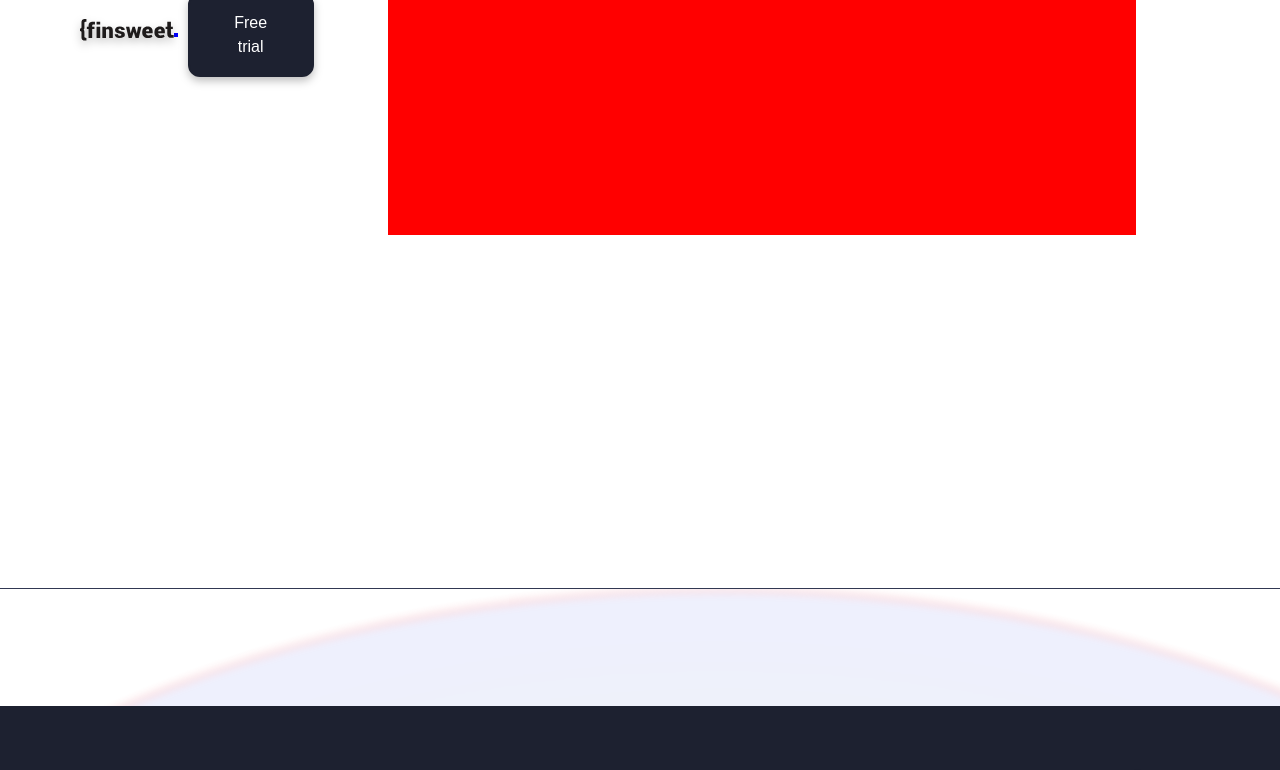
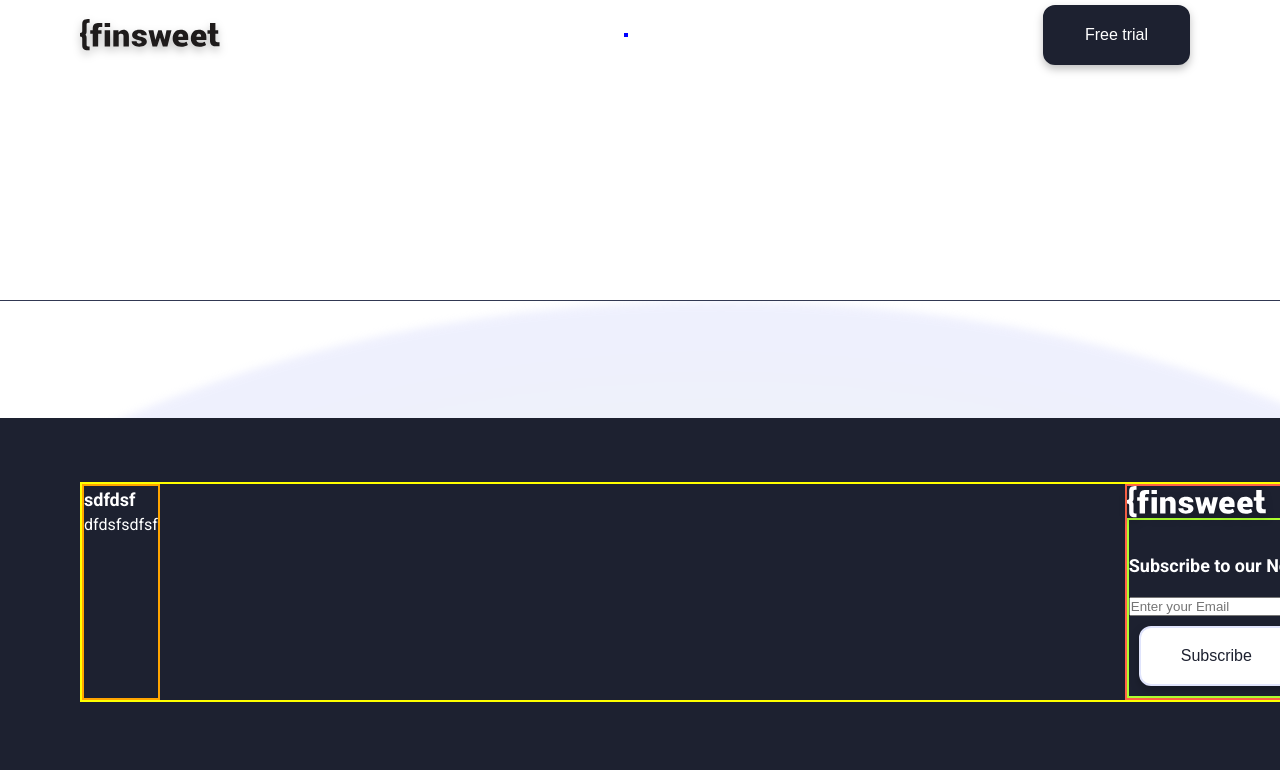
Before and after one commit to F-Agata/finsweet, a Next.js app: page / in a window 1280 px wide. Shown: the top 770 px of the page. Built offline with nearby package versions, Linux system fonts and the light colour scheme.

Commit message:
footer wip

```diff
--- a/components/Box.js
+++ /dev/null
@@ -1,10 +0,0 @@
-import styled from 'styled-components';
-import { color, space, layout } from 'styled-system';
-
-const Box = styled.div`
-  ${color};
-  ${space};
-  ${layout};
-`
-
-export default Box
--- a/components/footer/Footer.js
+++ b/components/footer/Footer.js
@@ -5,7 +5,7 @@ import Logo from "../Logo";
 import InputFooterPart from "./InputFooterPart"
 import OneColumn from "./OneColumn";
 
-import Box from "../Box";
+import Box from '../../styles/Box'
 import TitleAndText from "../../styles/TitleAndText";
 
 const Footer = () => {
@@ -13,94 +13,58 @@ const Footer = () => {
 
 
     return (
-        <BoxFooter >
+        <Box position={'absolute'}
+             bottom={0}
+             width={1440}
+             minHeight={500}
+             overflow={'hidden'}
+             bg={'transparent'}
+             borderTop={'1px solid '}
+             borderColor={'colorBtnHover'}
+        >
 
-            <BoxGradient />
-            <BoxBgPrimary>
-           <BoxTxt>
-               <BoxLinksFooter>
+            <BoxStyledGradient/>
+
+            <Box position={'absolute'}
+                          top={117}
+                          width={1440}
+                          minHeight={383}
+                          p={'64px 80px 0px 80px'}
+                          bg={'colorPrimary'}>
+            <Box width={1280}
+                 display={'flex'}
+                 justifyContent={'space-between'}
+                  border={'yellow 2px solid'}
+            >
+               <Box border={'orange 2px solid'}>
                    <OneColumn/>
-               </BoxLinksFooter>
-               <BoxLogoSubscribeFooter>
+               </Box>
+               <Box border={'tomato 2px solid'}>
                    <Logo color={'Light'}/>
-                   <BoxSubscribe>
+                   <Box border={'greenyellow 2px solid'}>
                        <TitleAndText variant={'title5'} color={"colorWhite"} mt={32} mb={16}>Subscribe to our Newsletter</TitleAndText>
                        <InputFooterPart/>
-                   </BoxSubscribe>
-               </BoxLogoSubscribeFooter>
-           </BoxTxt>
-            </BoxBgPrimary>
-        </BoxFooter>
+                   </Box>
+               </Box>
+           </Box>
+            </Box>
+        </Box>
     );
 }
 
 export default Footer;
 
-const BoxFooter = styled(Box)`
-    //border: 2px solid red;
+const BoxStyledGradient = styled(Box)`
+  //border: 2px solid grey;
     position: absolute;
-  top: 588px;
-  overflow: hidden;
-  width: 1440px;
- min-height: 500px;
-  background-color: transparent;
-  border-top: 1px solid;
-  border-color: ${props => props.theme.colors.colorBtnHover};
-
-  //Effect: Drop shadow;
-  //Radius: 4px;
-  //Offset: 0px, 4px;
-`
-
-const BoxGradient = styled(Box)`
-  position: absolute;
-  border: 2px solid red;
+    top: 0px;
     width: 1977px;
     height: 1154px;
-  top: 0px;
     margin-left: -269px;
-  Opacity: 30%;
-  //Blend: Pass through;
-  border-radius: 50%;
+    opacity:30%;
+    border-radius:50%;
     background: ${props => props.theme.gradients.gradientBlur};
     filter: blur(4px);
     radius: 4px;
-  Offset: 0px, 4px;
+    offset: 0px 4px;
 `
-
-const BoxBgPrimary = styled(Box)`
-  position: absolute;
-  top: 117px;
-  width: 1440px;
-  min-height: 383px;
-  padding: 64px 80px 0px 80px;
-  ${({ theme }) => css`
-    background-color: ${theme.colors.colorPrimary};
-  `};
-`
-
-const BoxTxt = styled(Box)`
-  border: greenyellow 2px solid;
-    width: 1280px;
-  display: flex;
-  justify-content: space-between;
-
-`
-
-const TitleAndTextBla = styled(TitleAndText)`
-  color: ${props => props.theme.colors.colorWhite};
-
-
-  //border: greenyellow 2px solid;
-`
-
-const BoxLinksFooter = styled(Box)`
-    border: #0070f3 2px solid;
-`
-
-const BoxLogoSubscribeFooter = styled(Box)`
-  border: #0070f9 2px solid;
-`
-
-const BoxSubscribe = styled(Box)`
-`
--- a/components/footer/InputFooterPart.js
+++ b/components/footer/InputFooterPart.js
@@ -3,7 +3,7 @@ import styled, { css } from "styled-components";
 
 import Btn from "../../styles/Btn";
 import TitleAndText from "../../styles/TitleAndText";
-import Box from "../Box";
+import Box from "../../styles/Box";
 
 const InputFooterPart = () => {
     // useEffect(()=>{console.log(iconClosed)},[])
--- a/components/footer/OneColumn.js
+++ b/components/footer/OneColumn.js
@@ -1,7 +1,7 @@
 import React  from "react";
 import styled, { css } from "styled-components";
 import TitleAndText from "../../styles/TitleAndText";
-import Box from "../Box";
+import Box from "../../styles/Box";
 
 
 const OneColumn = () => {
--- a/components/navigation/Navigation.js
+++ b/components/navigation/Navigation.js
@@ -3,7 +3,7 @@ import styled, { css } from "styled-components";
 
 import Logo from '../Logo'
 
-import Box from '../Box'
+import Box from '../../styles/Box'
 import Btn from "../../styles/Btn";
 import LinksPart from "./LinksPart";
 
@@ -16,9 +16,9 @@ const Navigation = () => {
             <Logo color={"dark"}/>
             <LinksPart/>
             <Btn variant="dark"> Free trial</Btn>
-            <Box display="flex" width="100%" height={{_: '200px', tablet: '400px'}} bg={{_: 'blue', tablet: 'red'}} mx={{_: 'xl', tablet: '2mg'}} >
-                test box
-            </Box>
+            {/*<Box display="flex" width="100%" height={{_: '200px', tablet: '400px'}} bg={{_: 'colorSecondary', tablet: 'colorIcon'}} mx={{_: 'xl', tablet: '2mg'}} >*/}
+            {/*    test box*/}
+            {/*</Box>*/}
 
         </BoxNavigation>
     );
@@ -31,7 +31,8 @@ const BoxNavigation = styled(Box)`
  display: flex;
   justify-content: space-between;
   align-items: center;
- width: 100%;
+ max-width: 1440px;
+  width: 100%;
  height: 70px;
  padding:  0 80px;
   z-index: 100;
--- a/pages/index.js
+++ b/pages/index.js
@@ -3,9 +3,8 @@ import theme from "../styles/theme";
 import GlobalStyle from "../styles/GlobalStyle";
 
 import GoToTopOfPage from "../components/GoToTopOfPage";
-import TitleAndText from "../styles/TitleAndText";
-import Btn from "../styles/Btn";
-import Box from '../components/Box'
+
+import Box from '../styles/Box'
 
 import Navigation from "../components/navigation/Navigation";
 import Footer from "../components/footer/Footer";
@@ -14,40 +13,19 @@ export default function Home() {
     return (
         <ThemeProvider theme={theme}>
             <GlobalStyle/>
-            <AppWrapp>
-
+            <Box maxWidth={1440}
+                 minWidth={375}
+                 minHeight={'100vh'}
+                 m={'0 auto'}
+                 bg={'colorWhite'}
+                 boxShadow={'0px 4px 4px rgba(0, 0, 0, 0.25)'}
+                 overflow={'hidden'}
+            >
                 <Navigation/>
+                {/*<Header/>*/}
                 <Footer/>
-                {/*<TitleAndText variant='title6'>dskjskdj</TitleAndText>*/}
-                {/*<TitleAndText variant='title2' color="green" py="20px">dskjskdj</TitleAndText>*/}
-                {/*<Box color="colorIcon" p="100px">box</Box>*/}
-                {/*<Btn variant="light">sfkskdf</Btn>*/}
-                {/*<Btn variant="dark">dsfdsffdsfdff</Btn>*/}
-
-
-
-                {/*<Header/>*/}
-                {/*<Section1/>*/}
-                {/*<Section2/>*/}
-                {/*<Section3/>*/}
-                {/*<Section4/>*/}
-                {/*<Form/>*/}
-                {/*<Footer/>*/}
                 <GoToTopOfPage/>
-            </AppWrapp>
+            </Box>
         </ThemeProvider>
     );
 }
-
-const AppWrapp = styled.div`
-  //border: orange 2px solid;
-  min-width: 375px;
-  max-width: 1440px;
-    box-shadow: 0px 4px 4px rgba(0, 0, 0, 0.25);
-  margin: 0 auto;
-  text-align: left;
-  min-height: 100vh;
-  background-color: ${props => props.theme.colors.colorWhite};
-  font-family:  'Roboto', sans-serif;
-  color: ${props => props.theme.colors.colorPrimary};
-  overflow: hidden;`
--- a/styles/TitleAndText.js
+++ b/styles/TitleAndText.js
@@ -3,6 +3,7 @@ import { variant, color, space, typography } from 'styled-system';
 
 
 const TitleAndText = styled.p`
+    font-family:  'Roboto', sans-serif;
     ${({ theme })=>css`
         color: ${theme.colors.colorPrimary};
     `};
```
Lines whose indentation alone changed are shown as unchanged.
